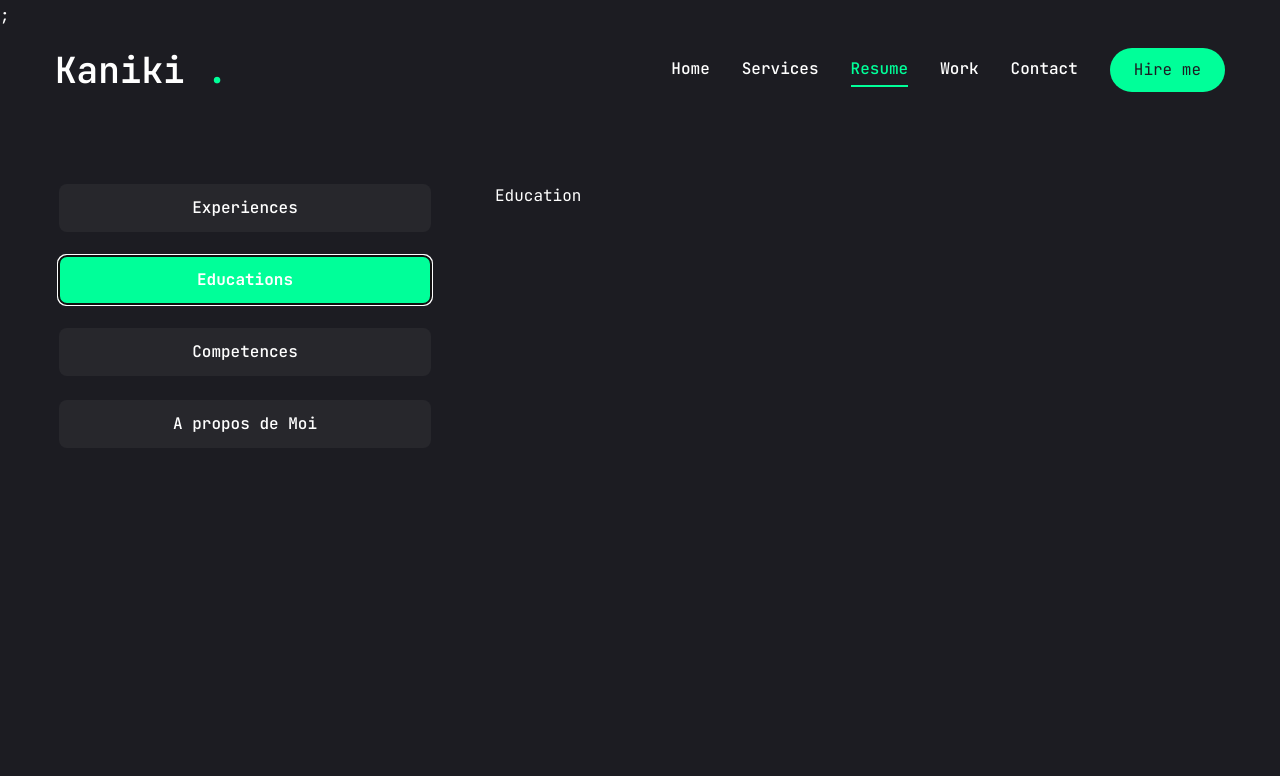
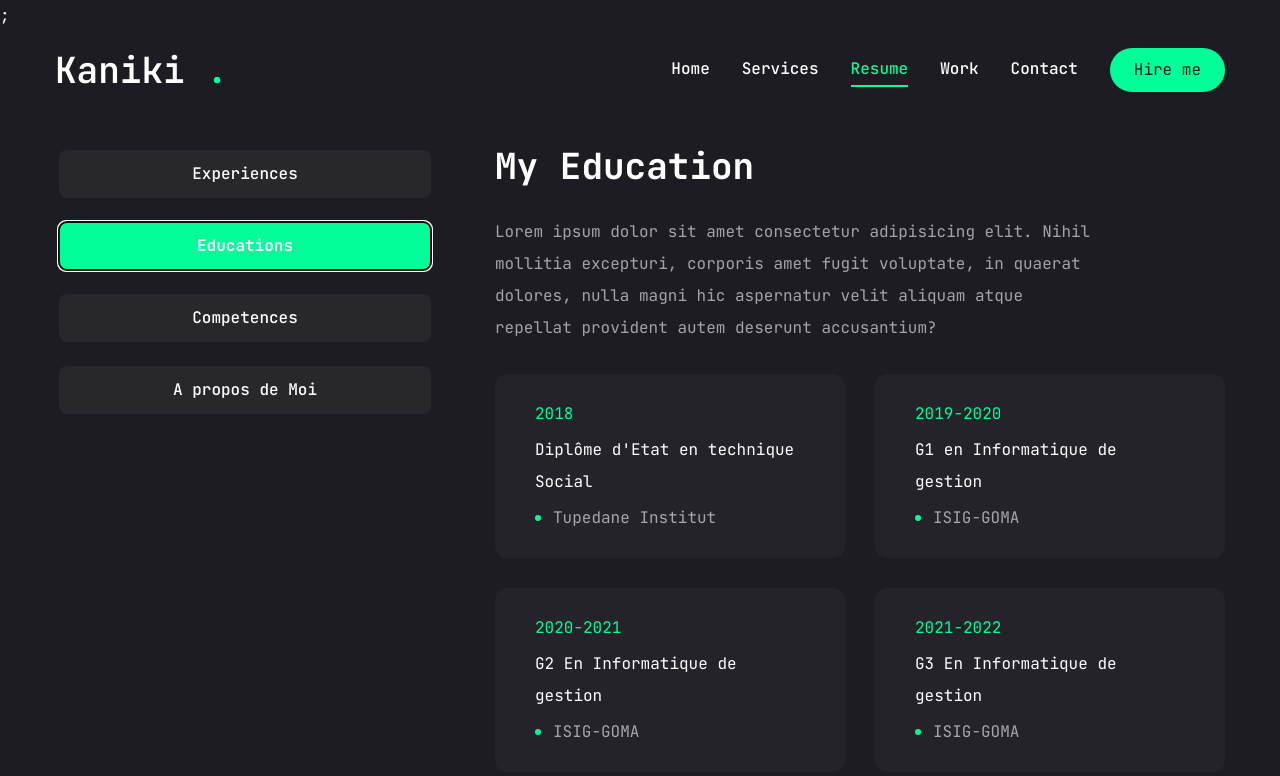
Before and after one commit to Juniorkaniki/portfolio, a Next.js app: page /resume in a window 1280 px wide. Both pictures are taken after a click on the tab "Educations". Shown: the top 776 px of the page. Built offline with nearby package versions, Linux system fonts and the light colour scheme.

Commit message:
bug dans resume

```diff
--- a/app/resume/page.jsx
+++ b/app/resume/page.jsx
@@ -1,12 +1,16 @@
 "use client";
 
-import React, { createContext } from 'react';
-import { Component, Info } from "lucide-react";
-import { FaHtml5, FaJs, FaCss3, FaFigma, FaNodeJs, FaFlutter, FaDart, FaCsharp, FaReact } from "react-icons/fa";
+import React from 'react';
+import { FaHtml5, FaJs, FaCss3, FaFigma, FaNodeJs, FaReact } from "react-icons/fa";
 import { SiTailwindcss, SiNextdotjs } from "react-icons/si";
+import { Tabs, TabsContent, TabsList, TabsTrigger } from "@/components/ui/tabs";
+//import { Tooltip, TooltipProvider, TooltipTrigger } from "@/components/ui/tooltip";
+import { ScrollArea } from "@/components/ui/scroll-area";
+import { motion } from 'framer-motion';
+import { FaFlutter, FaCsharp } from "react-icons/fa";
 
 const about = {
-  title: "About me ",
+  title: "About me",
   description:
     "Lorem ipsum dolor sit amet consectetur adipisicing elit. Nihil mollitia excepturi, corporis amet fugit voluptate, in quaerat dolores, nulla magni hic aspernatur velit aliquam atque repellat provident autem deserunt accusantium?",
   info: [
@@ -19,7 +23,7 @@
       fieldValue: "(+243) 972 800 949",
     },
     {
-      fieldName: "Experiences ",
+      fieldName: "Experiences",
       fieldValue: "3+ Ans",
     },
     {
@@ -99,7 +103,7 @@
   items: [
     {
       institution: "Tupedane Institut",
-      degree: "Social Diplôme d'Etat",
+      degree: "Diplôme d'Etat en technique Social",
       duration: "2018",
     },
     {
@@ -144,18 +148,12 @@
       icon: <FaCss3 />,
       name: "CSS 3",
     },
-    {
-      icon: <FaFlutter />,
-      name: "Flutter",
-    },
+
     {
       icon: <FaJs />,
       name: "JavaScript",
     },
-    {
-      icon: <FaCsharp />,
-      name: "C#",
-    },
+
     {
       icon: <FaReact />,
       name: "React.js",
@@ -176,20 +174,18 @@
       icon: <FaFigma />,
       name: "Figma",
     },
+    {
+      icon: <FaFlutter />,
+      name: "Flutter",
+    },
+    {
+      icon: <FaCsharp />,
+      name: "C#",
+    },
   ],
 };
 
-import { Tabs, TabsContent, TabsList, TabsTrigger } from "@/components/ui/tabs";
-import { motion } from "framer-motion";
-import {
-  Tooltip,
-  TooltipContent,
-  TooltipProvider,
-  TooltipTrigger,
-} from "@/components/ui/tooltip";
-import { ScrollArea } from "@/components/ui/scroll-area";
-
-const resume = () => {
+const Resume = () => {
   return (
     <motion.div
       initial={{ opacity: 0 }}
@@ -204,42 +200,91 @@
             <TabsTrigger value="skills">Competences</TabsTrigger>
             <TabsTrigger value="about">A propos de Moi</TabsTrigger>
           </TabsList>
-          {/*content*/}
           <div className="min-h-[70vh] w-full">
-             {/*exeperiences */}
             <TabsContent value="experiences" className="w-full">
               <div className="flex flex-col gap-[30px] text-center xl:text-left">
                 <h3 className="text-4xl font-bold">{experience.title}</h3>
                 <p className="max-w-[600px] text-white/60 mx-auto xl:mx-0">{experience.description}</p>
                 <ScrollArea className="h-[400px]">
-                  <ul className="grid grid-cols-1 lg:grid-cols-2 gap-[30px] ">
-                    {experience.items.map((item, index)=>{
-                      return ( <li key={index} className="bg-[#232329] h-[184px] py-6 px-10 rounded-xl flex flex-col justify-center items-center lg:items-start gap-1" >
+                  <ul className="grid grid-cols-1 lg:grid-cols-2 gap-[30px]">
+                    {experience.items.map((item, index) => (
+                      <li key={index} className="bg-[#232329] h-[184px] py-6 px-10 rounded-xl flex flex-col justify-center items-center lg:items-start gap-1">
                         <span className="text-accent">
                           {item.duration}
                         </span>
                         <h3>
                           {item.position}
                         </h3>
-                        <div>
-                          {/* dot */}
-                          <span></span>
-                          <p>{item.company}</p>
+                        <div className="flex items-center gap-3">
+                          <span className="w-[6px] h-[6px] rounded-full bg-accent"></span>
+                          <p className="text-white/60">{item.company}</p>
                         </div>
                       </li>
-                      );
-                    })}
+                    ))}
                   </ul>
                 </ScrollArea>
               </div>
             </TabsContent>
-             {/*education*/}
-            <TabsContent value="education" className="w-full">Education</TabsContent>
-             {/*Skilles*/}
-            <TabsContent value="skills" className="w-full">skills</TabsContent>
-             {/*About*/}
-             <TabsContent value="about" className="w-full">A propos </TabsContent>
-
+            <TabsContent value="education" className="w-full">
+              <div className="flex flex-col gap-[30px] text-center xl:text-left">
+                <h3 className="text-4xl font-bold">{education.title}</h3>
+                <p className="max-w-[600px] text-white/60 mx-auto xl:mx-0">{education.description}</p>
+                <ScrollArea className="h-[400px]">
+                  <ul className="grid grid-cols-1 lg:grid-cols-2 gap-[30px]">
+                    {education.items.map((item, index) => (
+                      <li key={index} className="bg-[#232329] h-[184px] py-6 px-10 rounded-xl flex flex-col justify-center items-center lg:items-start gap-1">
+                        <span className="text-accent">
+                          {item.duration}
+                        </span>
+                        <h3>
+                          {item.degree}
+                        </h3>
+                        <div className="flex items-center gap-3">
+                          <span className="w-[6px] h-[6px] rounded-full bg-accent"></span>
+                          <p className="text-white/60">{item.institution}</p>
+                        </div>
+                      </li>
+                    ))}
+                  </ul>
+                </ScrollArea>
+              </div>
+            </TabsContent>
+            <TabsContent value="skills" className="w-full">
+              <div className="flex flex-col gap-[30px] text-center xl:text-left">
+                <h3 className="text-4xl font-bold">{skills.title}</h3>
+                <p className="max-w-[600px] text-white/60 mx-auto xl:mx-0">{skills.description}</p>
+                <ScrollArea className="h-[400px]">
+                  <ul className="grid grid-cols-1 lg:grid-cols-2 gap-[30px]">
+                    {skills.skillList.map((skill, index) => (
+                      <li key={index} className="bg-[#232329] h-[184px] py-6 px-10 rounded-xl flex flex-col justify-center items-center lg:items-start gap-1">
+                        {skill.icon}
+                        <span className="text-accent">
+                          {skill.name}
+                        </span>
+                      </li>
+                    ))}
+                  </ul>
+                </ScrollArea>
+              </div>
+            </TabsContent>
+            <TabsContent value="about" className="w-full">
+              <div className="flex flex-col gap-[30px] text-center xl:text-left">
+                <h3 className="text-4xl font-bold">{about.title}</h3>
+                <p className="max-w-[600px] text-white/60 mx-auto xl:mx-0">{about.description}</p>
+                <div className="grid grid-cols-1 lg:grid-cols-2 gap-[30px]">
+                  {about.info.map((info, index) => (
+                    <div key={index} className="bg-[#232329] h-[184px] py-6 px-10 rounded-xl flex flex-col justify-center items-center lg:items-start gap-1">
+                      <span className="text-accent">
+                        {info.fieldName}
+                      </span>
+                      <h3>
+                        {info.fieldValue}
+                      </h3>
+                    </div>
+                  ))}
+                </div>
+              </div>
+            </TabsContent>
           </div>
         </Tabs>
       </div>
@@ -247,4 +292,4 @@
   );
 };
 
-export default resume;
+export default Resume;
--- a/components/ui/scroll-area.jsx
+++ b/components/ui/scroll-area.jsx
@@ -32,7 +32,7 @@
       className
     )}
     {...props}>
-    <ScrollAreaPrimitive.ScrollAreaThumb className="relative flex-1 rounded-full bg-slate-200 dark:bg-slate-800" />
+    <ScrollAreaPrimitive.ScrollAreaThumb className="relative flex-1 rounded-full bg-accent dark:bg-slate-800" />
   </ScrollAreaPrimitive.ScrollAreaScrollbar>
 ))
 ScrollBar.displayName = ScrollAreaPrimitive.ScrollAreaScrollbar.displayName
--- a/package.json
+++ b/package.json
@@ -17,7 +17,7 @@
     "@radix-ui/react-tooltip": "^1.1.2",
     "class-variance-authority": "^0.7.0",
     "clsx": "^2.1.1",
-    "framer-motion": "^11.2.12",
+    "framer-motion": "^11.2.14",
     "lucide-react": "^0.400.0",
     "next": "14.2.4",
     "react": "^18",
```
Also changed, not shown: 1 other file (tests, documents, lock files or other folders).
